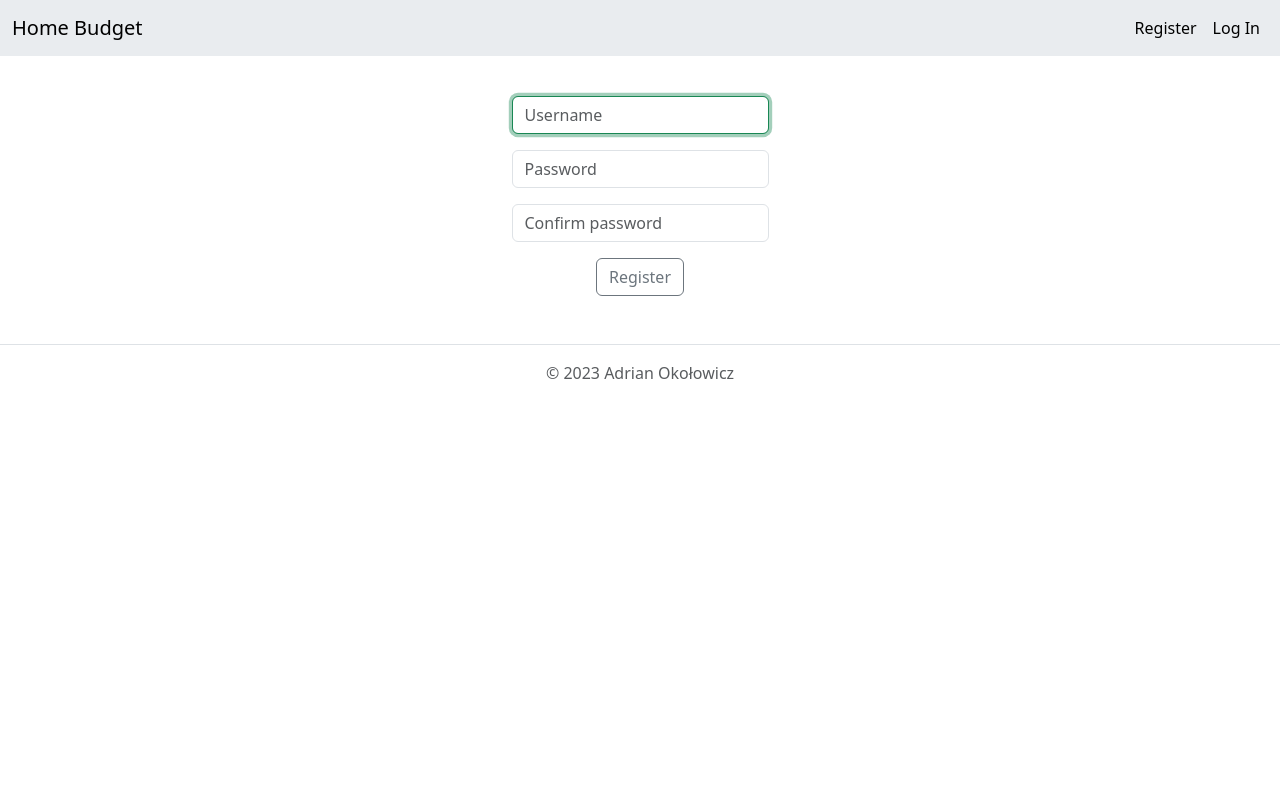
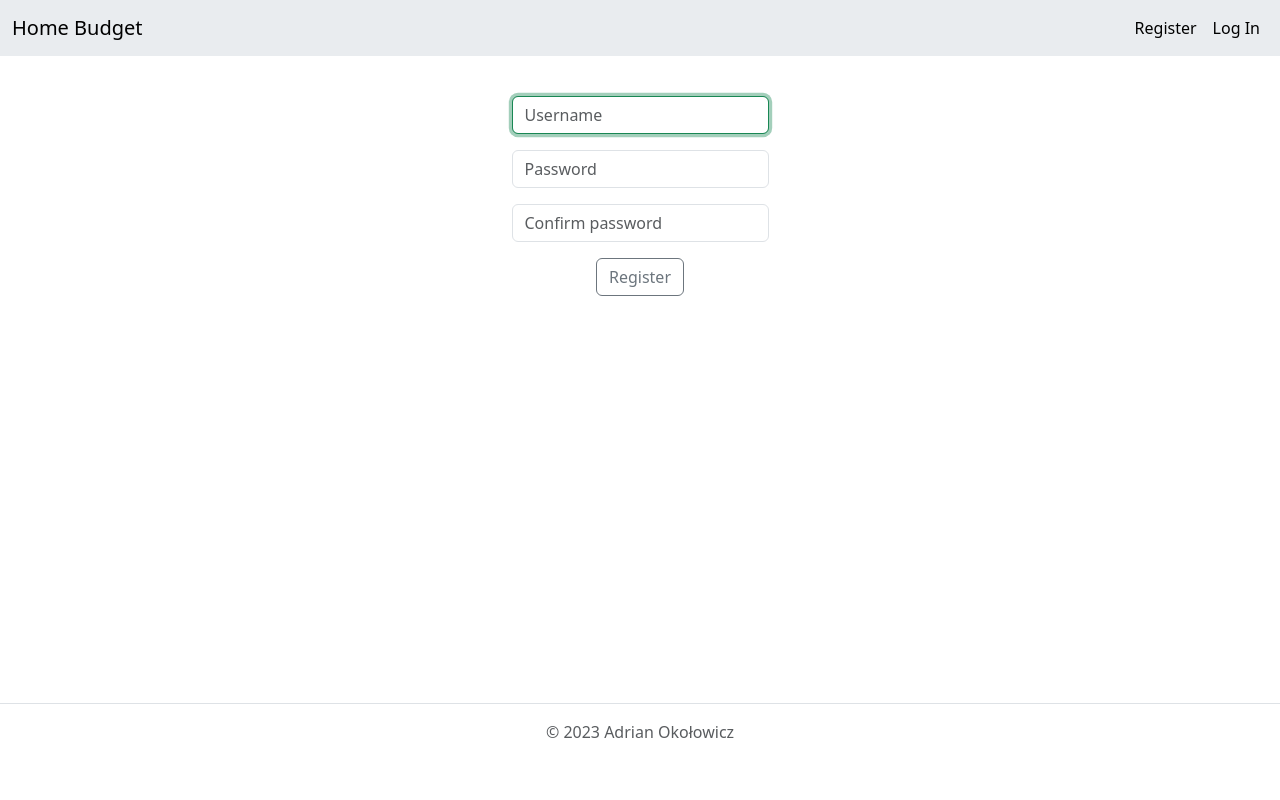
Before and after one commit to aokolowicz/home-budget, a Flask app: page /register in a window 1280 px wide. Run offline with Flask 3, Linux system fonts and the light colour scheme.

Commit message:
Update footer location

```diff
--- a/static/themes.css
+++ b/static/themes.css
@@ -1,6 +1,16 @@
-.form-control:focus {
-    border-color: var(--bs-success);
-    box-shadow: 0 0 0 0.2rem var(--bs-success-border-subtle);
+body {
+  min-height: 100vh;
+  margin: 0;
+  display: flex;
+  flex-direction: column;
+}
+
+main {
+    flex: 1;
+}
+
+footer {
+    flex-shirnk: 0;
 }
 
 .btn-text {
@@ -9,6 +19,12 @@
   padding: 0;
   color: inherit;
   font-size: inherit;
+}
+
+
+.form-control:focus {
+  border-color: var(--bs-success);
+  box-shadow: 0 0 0 0.2rem var(--bs-success-border-subtle);
 }
 
 g.mpld3-xaxis, g.mpld3-xaxis {
```
Lines whose indentation alone changed are shown as unchanged.
